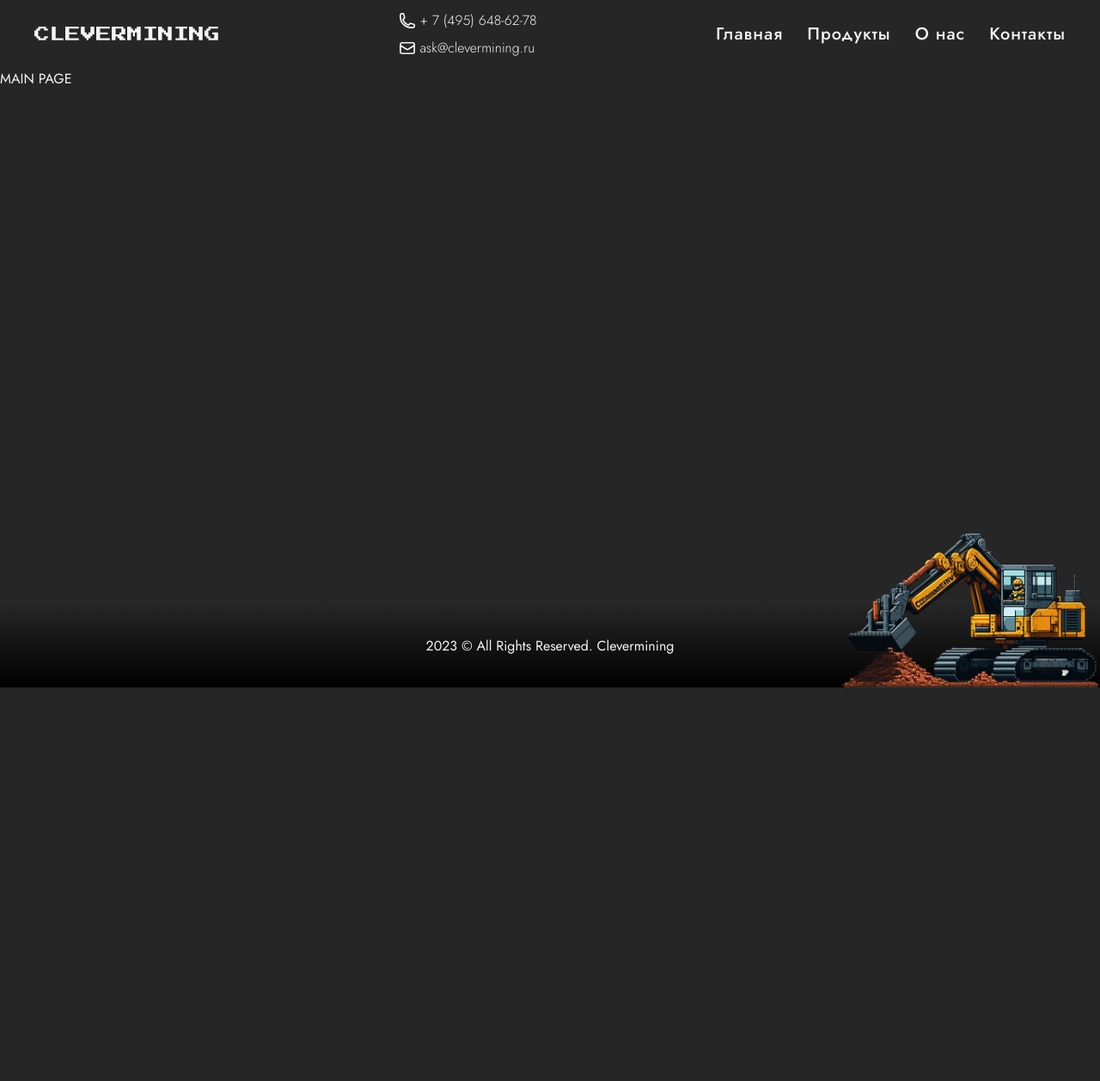
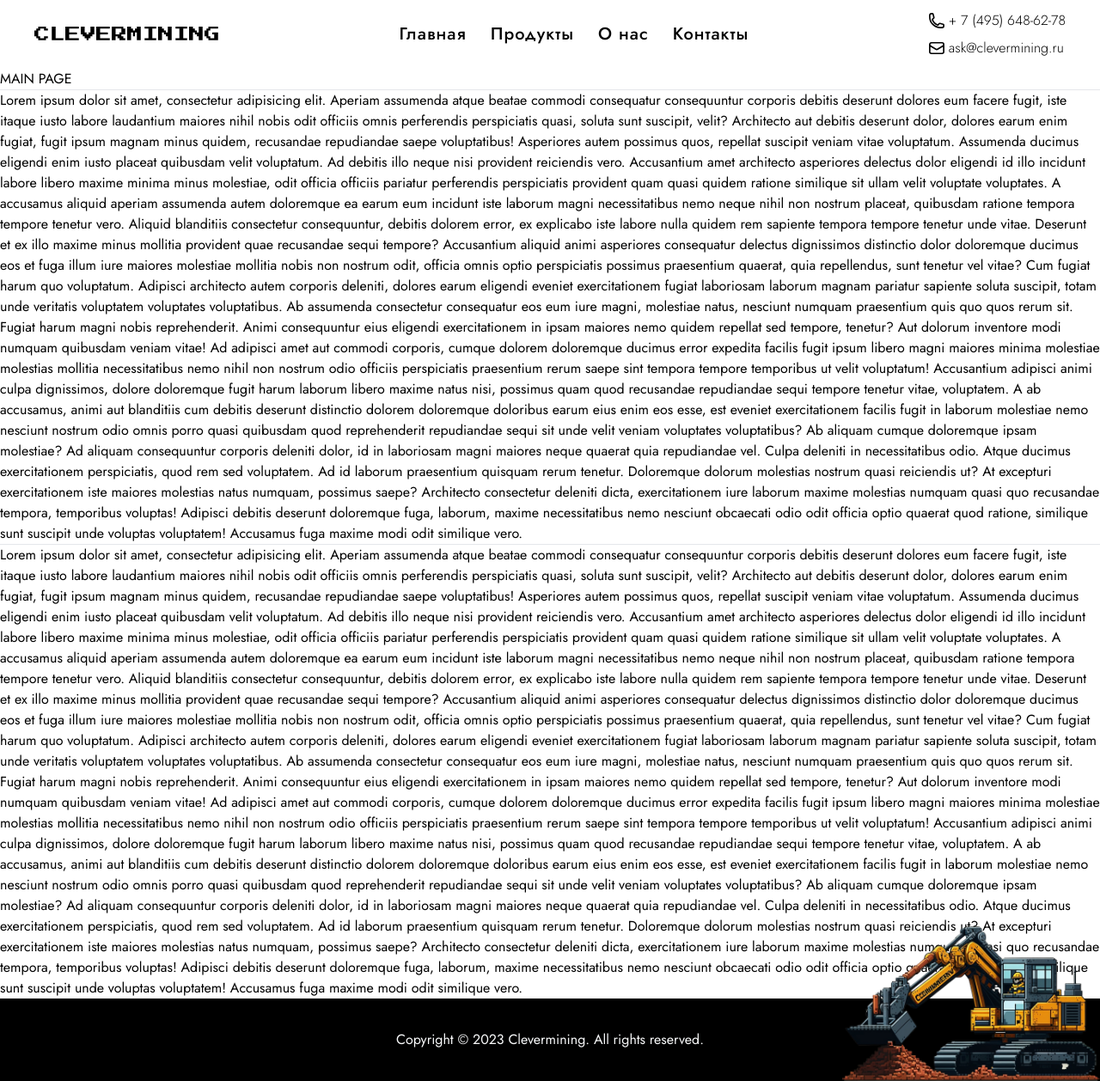
Before and after one commit to AntonRybakou/clevermining, a Next.js app: page / in a window 1280 px wide. Shown: the whole page at 86% size. Before the commit the page ends 800 px from the top, so only its background shows below. Built offline with nearby package versions, Linux system fonts and the light colour scheme.

Commit message:
refactor: white colors

```diff
--- a/components/Footer.tsx
+++ b/components/Footer.tsx
@@ -5,9 +5,9 @@ import Image from 'next/image';
 import logo from 'image/excavator-pixel.png';
 
 const Footer = (): ReactElement => (
-  <footer className="relative h-24 flex items-center justify-center bg-gradient-to-b from-neutral-800 to-black">
-    <div className="flex flex-wrap max-w-7xl items-center justify-between">
-      2023 © All Rights Reserved. Clevermining
+  <footer className="relative h-24 flex items-center justify-center bg-black">
+    <div className="flex flex-wrap max-w-7xl items-center justify-between text-gray-50">
+      Copyright © 2023 Clevermining. All rights reserved.
     </div>
     <Image
       src={logo}
--- a/components/header/Header.tsx
+++ b/components/header/Header.tsx
@@ -11,8 +11,8 @@ const Header = (): ReactElement => {
       <Link className="uppercase font-['Press_Start_2P'] text-lg" href="/">
         Clevermining
       </Link>
+      <Nav />
       <HeaderContactsLinks />
-      <Nav />
     </header>
   );
 };
--- a/components/header/HeaderContactsLinks.tsx
+++ b/components/header/HeaderContactsLinks.tsx
@@ -6,7 +6,7 @@ const HeaderContactsLinks = (): ReactElement => {
   return (
     <div className="hidden lg:flex flex-col flex-wrap font-light">
       <Link
-        className="hover:text-orange-500 my-1 flex items-center"
+        className="hover:text-blue-500 my-1 flex items-center"
         href="tel:+74956486278"
       >
         <svg
@@ -21,7 +21,7 @@ const HeaderContactsLinks = (): ReactElement => {
         <span>+ 7 (495) 648-62-78</span>
       </Link>
       <Link
-        className="hover:text-orange-500 my-1 flex items-center"
+        className="hover:text-blue-500 my-1 flex items-center"
         href="mailto:ask@clevermining.ru"
       >
         <svg
--- a/components/header/ProductsSubMenu.tsx
+++ b/components/header/ProductsSubMenu.tsx
@@ -5,22 +5,22 @@ import Link from 'next/link';
 const ProductsSubMenu = (): ReactElement => (
   <div className="products-sub-menu">
     <ul>
-      <li className="header-nav-link hover:bg-neutral-800 rounded-l-lg">
+      <li className="header-nav-link rounded-l-lg">
         <Link href="/products/intsite">
           <p className="text-xl">INTSITE - компьютерное зрение</p>
         </Link>
       </li>
-      <li className="header-nav-link hover:bg-neutral-800 rounded-l-lg">
+      <li className="header-nav-link rounded-l-lg">
         <Link href="/products/sleipner">
           <p className="text-xl">Sleipner - системы транспортировки</p>
         </Link>
       </li>
-      <li className="header-nav-link hover:bg-neutral-800 rounded-l-lg">
+      <li className="header-nav-link rounded-l-lg">
         <Link href="/products/evaporationking">
           <p className="text-xl">Evaporation King - системы испарения</p>
         </Link>
       </li>
-      <li className="header-nav-link  hover:bg-neutral-800 rounded-l-lg">
+      <li className="header-nav-link rounded-l-lg">
         <Link href="/products/reactive">
           <p className="text-xl">Реактивные установки очистки вагонов</p>
         </Link>
--- a/pages/index.tsx
+++ b/pages/index.tsx
@@ -5,6 +5,108 @@ import Layout from '../components/Layout';
 const IndexPage = (): ReactElement => (
   <Layout title="Главная | Clevermining">
     <h1>MAIN PAGE</h1>
+    <hr />
+    <div>
+      Lorem ipsum dolor sit amet, consectetur adipisicing elit. Aperiam assumenda atque
+      beatae commodi consequatur consequuntur corporis debitis deserunt dolores eum facere
+      fugit, iste itaque iusto labore laudantium maiores nihil nobis odit officiis omnis
+      perferendis perspiciatis quasi, soluta sunt suscipit, velit? Architecto aut debitis
+      deserunt dolor, dolores earum enim fugiat, fugit ipsum magnam minus quidem,
+      recusandae repudiandae saepe voluptatibus! Asperiores autem possimus quos, repellat
+      suscipit veniam vitae voluptatum. Assumenda ducimus eligendi enim iusto placeat
+      quibusdam velit voluptatum. Ad debitis illo neque nisi provident reiciendis vero.
+      Accusantium amet architecto asperiores delectus dolor eligendi id illo incidunt
+      labore libero maxime minima minus molestiae, odit officia officiis pariatur
+      perferendis perspiciatis provident quam quasi quidem ratione similique sit ullam
+      velit voluptate voluptates. A accusamus aliquid aperiam assumenda autem doloremque
+      ea earum eum incidunt iste laborum magni necessitatibus nemo neque nihil non nostrum
+      placeat, quibusdam ratione tempora tempore tenetur vero. Aliquid blanditiis
+      consectetur consequuntur, debitis dolorem error, ex explicabo iste labore nulla
+      quidem rem sapiente tempora tempore tenetur unde vitae. Deserunt et ex illo maxime
+      minus mollitia provident quae recusandae sequi tempore? Accusantium aliquid animi
+      asperiores consequatur delectus dignissimos distinctio dolor doloremque ducimus eos
+      et fuga illum iure maiores molestiae mollitia nobis non nostrum odit, officia omnis
+      optio perspiciatis possimus praesentium quaerat, quia repellendus, sunt tenetur vel
+      vitae? Cum fugiat harum quo voluptatum. Adipisci architecto autem corporis deleniti,
+      dolores earum eligendi eveniet exercitationem fugiat laboriosam laborum magnam
+      pariatur sapiente soluta suscipit, totam unde veritatis voluptatem voluptates
+      voluptatibus. Ab assumenda consectetur consequatur eos eum iure magni, molestiae
+      natus, nesciunt numquam praesentium quis quo quos rerum sit. Fugiat harum magni
+      nobis reprehenderit. Animi consequuntur eius eligendi exercitationem in ipsam
+      maiores nemo quidem repellat sed tempore, tenetur? Aut dolorum inventore modi
+      numquam quibusdam veniam vitae! Ad adipisci amet aut commodi corporis, cumque
+      dolorem doloremque ducimus error expedita facilis fugit ipsum libero magni maiores
+      minima molestiae molestias mollitia necessitatibus nemo nihil non nostrum odio
+      officiis perspiciatis praesentium rerum saepe sint tempora tempore temporibus ut
+      velit voluptatum! Accusantium adipisci animi culpa dignissimos, dolore doloremque
+      fugit harum laborum libero maxime natus nisi, possimus quam quod recusandae
+      repudiandae sequi tempore tenetur vitae, voluptatem. A ab accusamus, animi aut
+      blanditiis cum debitis deserunt distinctio dolorem doloremque doloribus earum eius
+      enim eos esse, est eveniet exercitationem facilis fugit in laborum molestiae nemo
+      nesciunt nostrum odio omnis porro quasi quibusdam quod reprehenderit repudiandae
+      sequi sit unde velit veniam voluptates voluptatibus? Ab aliquam cumque doloremque
+      ipsam molestiae? Ad aliquam consequuntur corporis deleniti dolor, id in laboriosam
+      magni maiores neque quaerat quia repudiandae vel. Culpa deleniti in necessitatibus
+      odio. Atque ducimus exercitationem perspiciatis, quod rem sed voluptatem. Ad id
+      laborum praesentium quisquam rerum tenetur. Doloremque dolorum molestias nostrum
+      quasi reiciendis ut? At excepturi exercitationem iste maiores molestias natus
+      numquam, possimus saepe? Architecto consectetur deleniti dicta, exercitationem iure
+      laborum maxime molestias numquam quasi quo recusandae tempora, temporibus voluptas!
+      Adipisci debitis deserunt doloremque fuga, laborum, maxime necessitatibus nemo
+      nesciunt obcaecati odio odit officia optio quaerat quod ratione, similique sunt
+      suscipit unde voluptas voluptatem! Accusamus fuga maxime modi odit similique vero.
+    </div>
+    <hr />
+    <div>
+      Lorem ipsum dolor sit amet, consectetur adipisicing elit. Aperiam assumenda atque
+      beatae commodi consequatur consequuntur corporis debitis deserunt dolores eum facere
+      fugit, iste itaque iusto labore laudantium maiores nihil nobis odit officiis omnis
+      perferendis perspiciatis quasi, soluta sunt suscipit, velit? Architecto aut debitis
+      deserunt dolor, dolores earum enim fugiat, fugit ipsum magnam minus quidem,
+      recusandae repudiandae saepe voluptatibus! Asperiores autem possimus quos, repellat
+      suscipit veniam vitae voluptatum. Assumenda ducimus eligendi enim iusto placeat
+      quibusdam velit voluptatum. Ad debitis illo neque nisi provident reiciendis vero.
+      Accusantium amet architecto asperiores delectus dolor eligendi id illo incidunt
+      labore libero maxime minima minus molestiae, odit officia officiis pariatur
+      perferendis perspiciatis provident quam quasi quidem ratione similique sit ullam
+      velit voluptate voluptates. A accusamus aliquid aperiam assumenda autem doloremque
+      ea earum eum incidunt iste laborum magni necessitatibus nemo neque nihil non nostrum
+      placeat, quibusdam ratione tempora tempore tenetur vero. Aliquid blanditiis
+      consectetur consequuntur, debitis dolorem error, ex explicabo iste labore nulla
+      quidem rem sapiente tempora tempore tenetur unde vitae. Deserunt et ex illo maxime
+      minus mollitia provident quae recusandae sequi tempore? Accusantium aliquid animi
+      asperiores consequatur delectus dignissimos distinctio dolor doloremque ducimus eos
+      et fuga illum iure maiores molestiae mollitia nobis non nostrum odit, officia omnis
+      optio perspiciatis possimus praesentium quaerat, quia repellendus, sunt tenetur vel
+      vitae? Cum fugiat harum quo voluptatum. Adipisci architecto autem corporis deleniti,
+      dolores earum eligendi eveniet exercitationem fugiat laboriosam laborum magnam
+      pariatur sapiente soluta suscipit, totam unde veritatis voluptatem voluptates
+      voluptatibus. Ab assumenda consectetur consequatur eos eum iure magni, molestiae
+      natus, nesciunt numquam praesentium quis quo quos rerum sit. Fugiat harum magni
+      nobis reprehenderit. Animi consequuntur eius eligendi exercitationem in ipsam
+      maiores nemo quidem repellat sed tempore, tenetur? Aut dolorum inventore modi
+      numquam quibusdam veniam vitae! Ad adipisci amet aut commodi corporis, cumque
+      dolorem doloremque ducimus error expedita facilis fugit ipsum libero magni maiores
+      minima molestiae molestias mollitia necessitatibus nemo nihil non nostrum odio
+      officiis perspiciatis praesentium rerum saepe sint tempora tempore temporibus ut
+      velit voluptatum! Accusantium adipisci animi culpa dignissimos, dolore doloremque
+      fugit harum laborum libero maxime natus nisi, possimus quam quod recusandae
+      repudiandae sequi tempore tenetur vitae, voluptatem. A ab accusamus, animi aut
+      blanditiis cum debitis deserunt distinctio dolorem doloremque doloribus earum eius
+      enim eos esse, est eveniet exercitationem facilis fugit in laborum molestiae nemo
+      nesciunt nostrum odio omnis porro quasi quibusdam quod reprehenderit repudiandae
+      sequi sit unde velit veniam voluptates voluptatibus? Ab aliquam cumque doloremque
+      ipsam molestiae? Ad aliquam consequuntur corporis deleniti dolor, id in laboriosam
+      magni maiores neque quaerat quia repudiandae vel. Culpa deleniti in necessitatibus
+      odio. Atque ducimus exercitationem perspiciatis, quod rem sed voluptatem. Ad id
+      laborum praesentium quisquam rerum tenetur. Doloremque dolorum molestias nostrum
+      quasi reiciendis ut? At excepturi exercitationem iste maiores molestias natus
+      numquam, possimus saepe? Architecto consectetur deleniti dicta, exercitationem iure
+      laborum maxime molestias numquam quasi quo recusandae tempora, temporibus voluptas!
+      Adipisci debitis deserunt doloremque fuga, laborum, maxime necessitatibus nemo
+      nesciunt obcaecati odio odit officia optio quaerat quod ratione, similique sunt
+      suscipit unde voluptas voluptatem! Accusamus fuga maxime modi odit similique vero.
+    </div>
   </Layout>
 );
 
--- a/styles/index.css
+++ b/styles/index.css
@@ -6,7 +6,7 @@
 @tailwind utilities;
 
 html, body {
-    @apply h-full font-['Jost'] bg-neutral-800 text-gray-100
+    @apply h-full font-['Jost']
 }
 
 #__next {
@@ -17,17 +17,16 @@ html, body {
     @apply sticky top-0 left-0 right-0 z-10;
     @apply min-h-[5rem] flex flex-wrap items-center justify-between;
     @apply px-10;
-    @apply bg-neutral-800/50 backdrop-blur-sm;
+    @apply backdrop-blur-sm bg-white/[.60];
 }
 
 .header-nav-link {
-    @apply hover:text-orange-500 py-1.5 text-xl font-medium tracking-wider;
+    @apply py-1.5 text-xl font-medium tracking-wider;
     @apply hover:underline hover:underline-offset-2 decoration-2;
 }
 
 .products-sub-menu {
-    @apply absolute z-10 w-64 p-2 rounded-lg bg-gradient-to-t from-neutral-900;
-    @apply to-neutral-800;
+    @apply absolute z-10 w-64 p-2 border rounded-lg bg-white backdrop-blur-sm;
 }
 
 .main-wrapper {
```
Also changed, not shown: components/ContactForm.tsx (+11 -20 lines).
